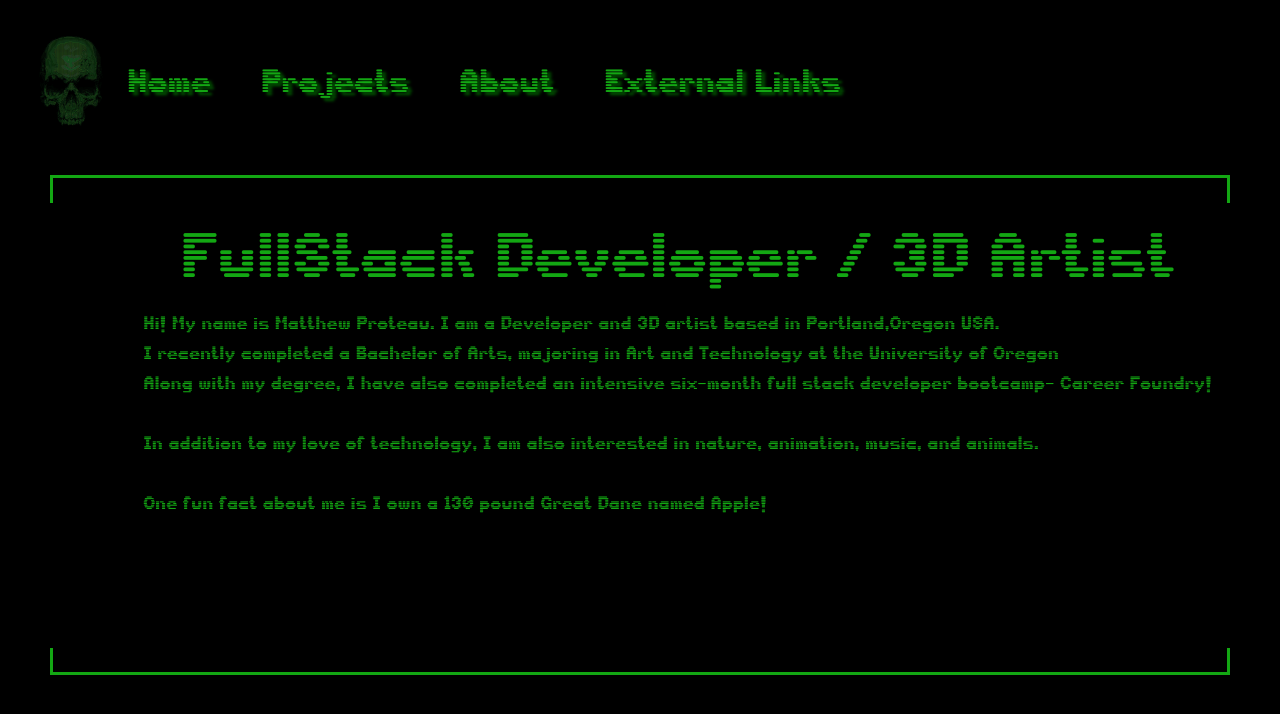
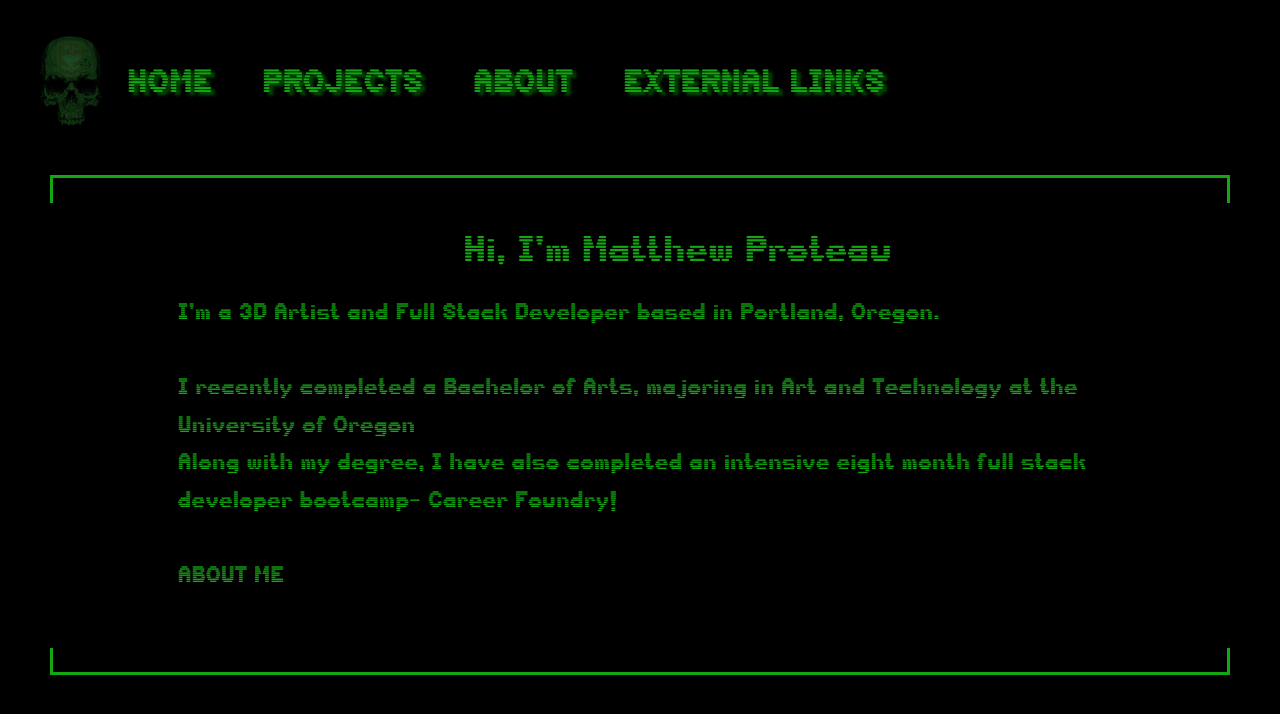
Before and after one commit to Mattprotz/Terminal, a React (Create React App) app: page /about in a window 1280 px wide. Shown: the top 714 px of the page. Built offline with nearby package versions, Linux system fonts and the light colour scheme; a web font is replaced by a local one.

Commit message:
styling updates

```diff
--- a/src/App.css
+++ b/src/App.css
@@ -113,14 +113,14 @@ body{
 }
 
 ::-webkit-scrollbar{
-  width: 3px;
+  width: 10px;
   color: 'green';
-  height: 5px;
+  height: 15px;
 }
 
 ::-webkit-scrollbar-track {
   background: #232323;
-  border-radius: 50px;
+  border-radius: 20px;
 }
 
 ::-webkit-scrollbar-thumb {
@@ -203,11 +203,18 @@ body{
 }
 
 .about-title{
-  font-size: 70px;
+  font-size: 40px;
+  padding: 15px;
 }
 
+
 .about-content{
-  font-size: 20px;
+  font-size: 25px;
+  width: 1000px;
+  display: flex;
+  overflow-y: auto;
+  scroll-snap-type: y mandatory;
+  height: 300px;
 }
 
 .bold{
@@ -217,6 +224,13 @@ body{
 .art-title{
   font-size: 28px;
   text-decoration: underline;
+}
+
+.external-links{
+  display: grid;
+  grid-template-columns: repeat(3, 1fr);
+  gap: 5px
+
 }
 
 .ex-buttons{
--- a/src/App.js
+++ b/src/App.js
@@ -19,10 +19,10 @@ export default function App() {
           <div className="image-container">
             <img src="skull.png" className="image" alt="skull-art"/>
           </div>
-          <Link to="/">Home</Link>
-          <Link to="/projects">Projects</Link>
-          <Link to="/about">About</Link>
-          <Link to="/external">External Links</Link>
+          <Link to="/">HOME</Link>
+          <Link to="/projects">PROJECTS</Link>
+          <Link to="/about">ABOUT</Link>
+          <Link to="/external">EXTERNAL LINKS</Link>
         </div>
 
         <div className="view-container">
--- a/src/pages/About.js
+++ b/src/pages/About.js
@@ -3,15 +3,16 @@ import React from "react";
 export default function About() {
   return (
     <div className="about-container">
-      <div className="about-title">FullStack Developer / 3D Artist</div>
+      <div className="about-title">Hi, I'm Matthew Proteau</div>
       <div className="about-content">
-        Hi! My name is Matthew Proteau. I am a Developer and 3D artist based in Portland,Oregon USA.<br/>
+        I'm a 3D Artist and Full Stack Developer based in Portland, Oregon. <br/>
+        <br/>
         I recently completed a Bachelor of Arts, majoring in Art and Technology at the University of Oregon <br/>
-        Along with my degree, I have also completed an intensive six-month full stack developer bootcamp- Career Foundry! <br/>
+        Along with my degree, I have also completed an intensive eight month full stack developer bootcamp- Career Foundry! <br/>
         <br/>
-        In addition to my love of technology, I am also interested in nature, animation, music, and animals. <br/>
+        ABOUT ME <br/>
         <br/>
-        One fun fact about me is I own a 130 pound Great Dane named Apple!
+        Besides my passion for technology and design, I love to play games, watch movies and anime, as well as spend time in nature with my one year old 120 pound Great Dane Apple!
        </div>
     </div>
   );
--- a/src/pages/External.js
+++ b/src/pages/External.js
@@ -9,7 +9,8 @@ export default function External() {
         <a className="ex-buttons" href="https://www.artstation.com/rico_suave"  target="_blank" rel="noopener noreferrer">Artstation</a>
         <a className="ex-buttons" href="https://www.linkedin.com/in/matthew-proteau-43a146178/"  target="_blank" rel="noopener noreferrer">LinkedIn</a>
         <a className="ex-buttons" href="https://www.youtube.com/channel/UCR9uitYwV-SKTUt6vdwxL2A"  target="_blank" rel="noopener noreferrer">Youtube</a>
-        <a className="ex-buttons" href="https://www.youtube.com/channel/UCR9uitYwV-SKTUt6vdwxL2A"  target="_blank" rel="noopener noreferrer">Resume</a>
+        <a className="ex-buttons" href="https://www.linkedin.com/in/matthew-proteau-43a146178/overlay/1718649681636/single-media-viewer/?profileId=ACoAACoF-u4BgnszGhCmULfJ-7w5qSpdRqSYpZU"  target="_blank" rel="noopener noreferrer">3D Art Resume</a>
+        <a className="ex-buttons" href="https://www.linkedin.com/in/matthew-proteau-43a146178/overlay/1718649702516/single-media-viewer/?profileId=ACoAACoF-u4BgnszGhCmULfJ-7w5qSpdRqSYpZU"  target="_blank" rel="noopener noreferrer">Developer Resume</a>
       </div>
     </div>
   );
```
Also changed, not shown: public/Proteau_3DArtist_Resume.png (added), public/Proteau_Developer_Resume.png (added).
